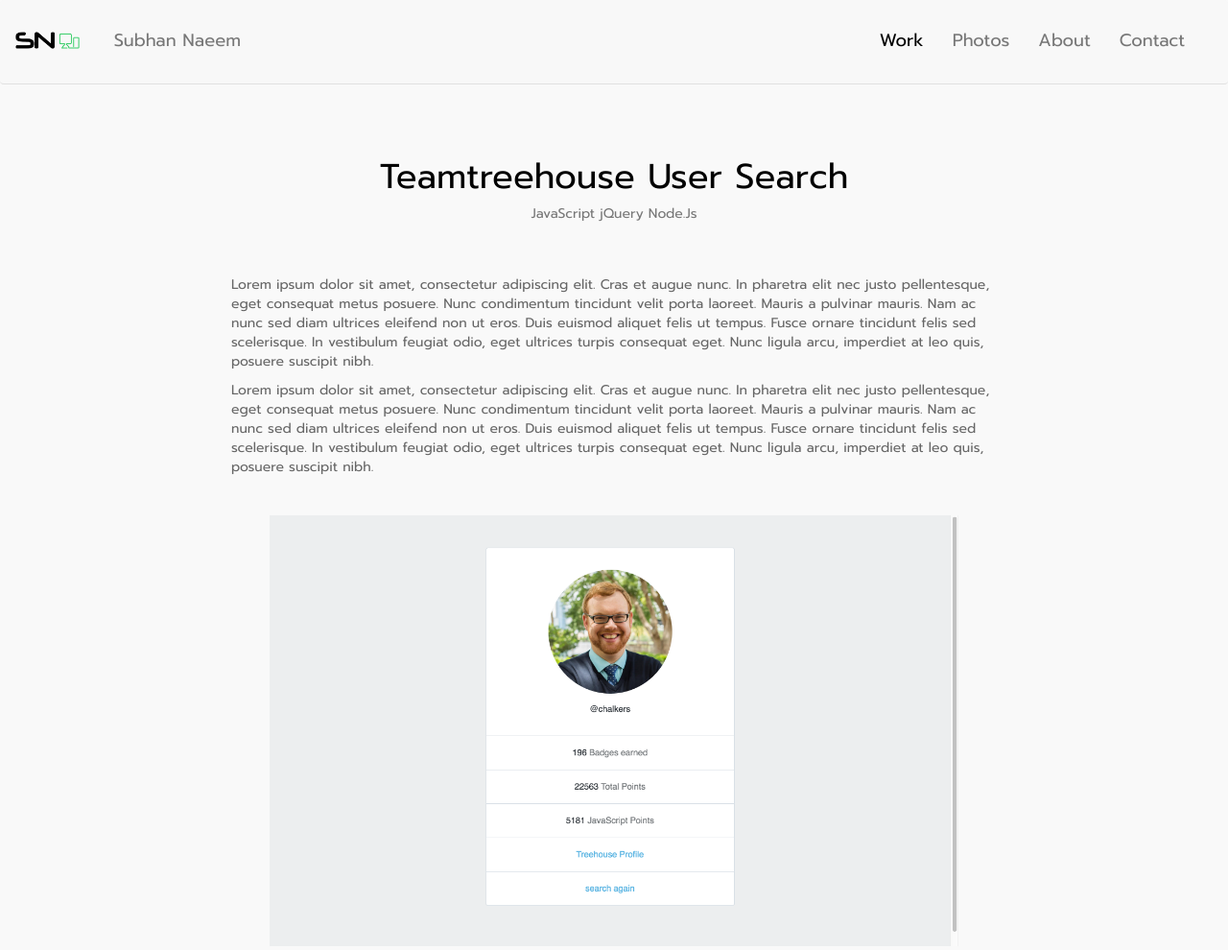
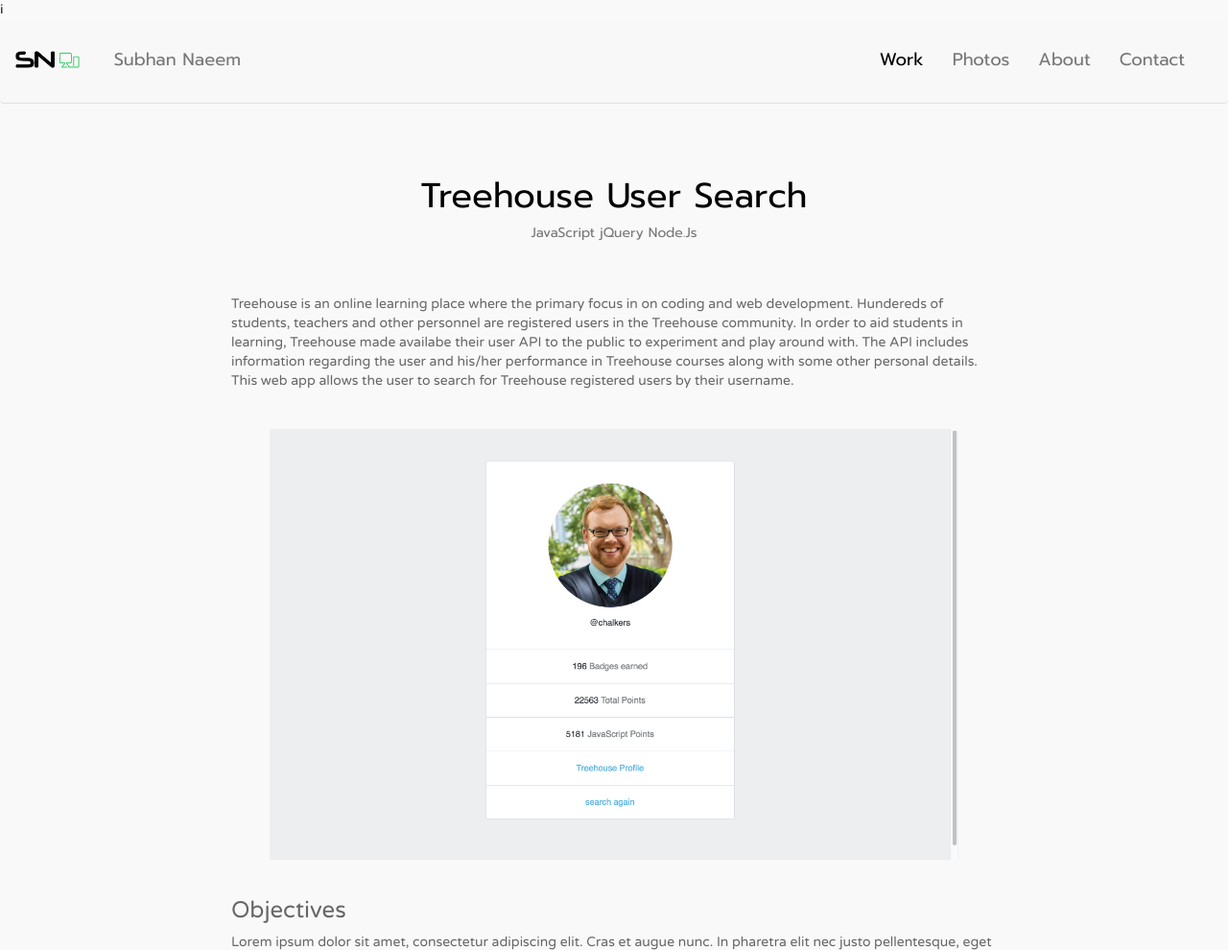
Before and after one commit to submetu/Portfolio, a plain HTML site: page treehouse_search.html in a window 1280 px wide. Shown: the top 990 px of the page at 96% size. Drawn offline with Linux system fonts and the light colour scheme.

```diff
--- a/about.html
+++ b/about.html
@@ -4,7 +4,6 @@
         <title>Subhan Naeem</title>
         <meta name="viewport" content="width=device-width, initial-scale=1">
         <link href="https://fonts.googleapis.com/css?family=Prompt" rel="stylesheet">
-        <script src="js/jquery-3.1.0.min.js"></script>
         <link rel="stylesheet" href="css/bootstrap.min.css">
         <link rel="stylesheet" href="css/style_about.css">
         <link rel="stylesheet" href="css/style.css">
--- a/css/style_work_detail.css
+++ b/css/style_work_detail.css
@@ -1,3 +1,7 @@
+ @import url(http://fonts.googleapis.com/css?family=Varela+Round);
+.work-detail-main .detail{
+	font-family: 'Varela Round', Helvetica, serif;
+}
 .heading{
 	text-align: center;
 	margin:5% 0 5%;
--- a/treehouse_search.html
+++ b/treehouse_search.html
@@ -1,4 +1,4 @@
-<!DOCTYPE html>
+i<!DOCTYPE html>
 <html>
     <head>
         <title>Subhan Naeem</title>
@@ -34,16 +34,15 @@
                 </nav>
                 <div class="container work-detail-main">
                     <div class="heading">
-                        <h1>Teamtreehouse User Search</h1>
+                        <h1>Treehouse User Search</h1>
                         <h5>JavaScript jQuery Node.Js</h5>
                     </div>
                     <div class="detail">
                         <p>
-                            Lorem ipsum dolor sit amet, consectetur adipiscing elit. Cras et augue nunc. In pharetra elit nec justo pellentesque, eget consequat metus posuere. Nunc condimentum tincidunt velit porta laoreet. Mauris a pulvinar mauris. Nam ac nunc sed diam ultrices eleifend non ut eros. Duis euismod aliquet felis ut tempus. Fusce ornare tincidunt felis sed scelerisque. In vestibulum feugiat odio, eget ultrices turpis consequat eget. Nunc ligula arcu, imperdiet at leo quis, posuere suscipit nibh.
+                            Treehouse is an online learning place where the primary focus in on coding and web development. Hundereds of students, teachers and other personnel are registered users in the Treehouse community.
+                            In order to aid students in learning, Treehouse made availabe their user API to the public to experiment and play around with. The API includes information regarding the user and his/her performance in Treehouse courses along with some other personal details. This web app allows the user to search for Treehouse registered users by their username.
                         </p>
-                        <p>
-                            Lorem ipsum dolor sit amet, consectetur adipiscing elit. Cras et augue nunc. In pharetra elit nec justo pellentesque, eget consequat metus posuere. Nunc condimentum tincidunt velit porta laoreet. Mauris a pulvinar mauris. Nam ac nunc sed diam ultrices eleifend non ut eros. Duis euismod aliquet felis ut tempus. Fusce ornare tincidunt felis sed scelerisque. In vestibulum feugiat odio, eget ultrices turpis consequat eget. Nunc ligula arcu, imperdiet at leo quis, posuere suscipit nibh.
-                        </p>
+
                         <div class="detail-img">
                             <img src="img/treehouse_search.png" class="img-responsive">
                         </div>
```
Also changed, not shown: index.html (+4 -3 lines), 2 other files.
